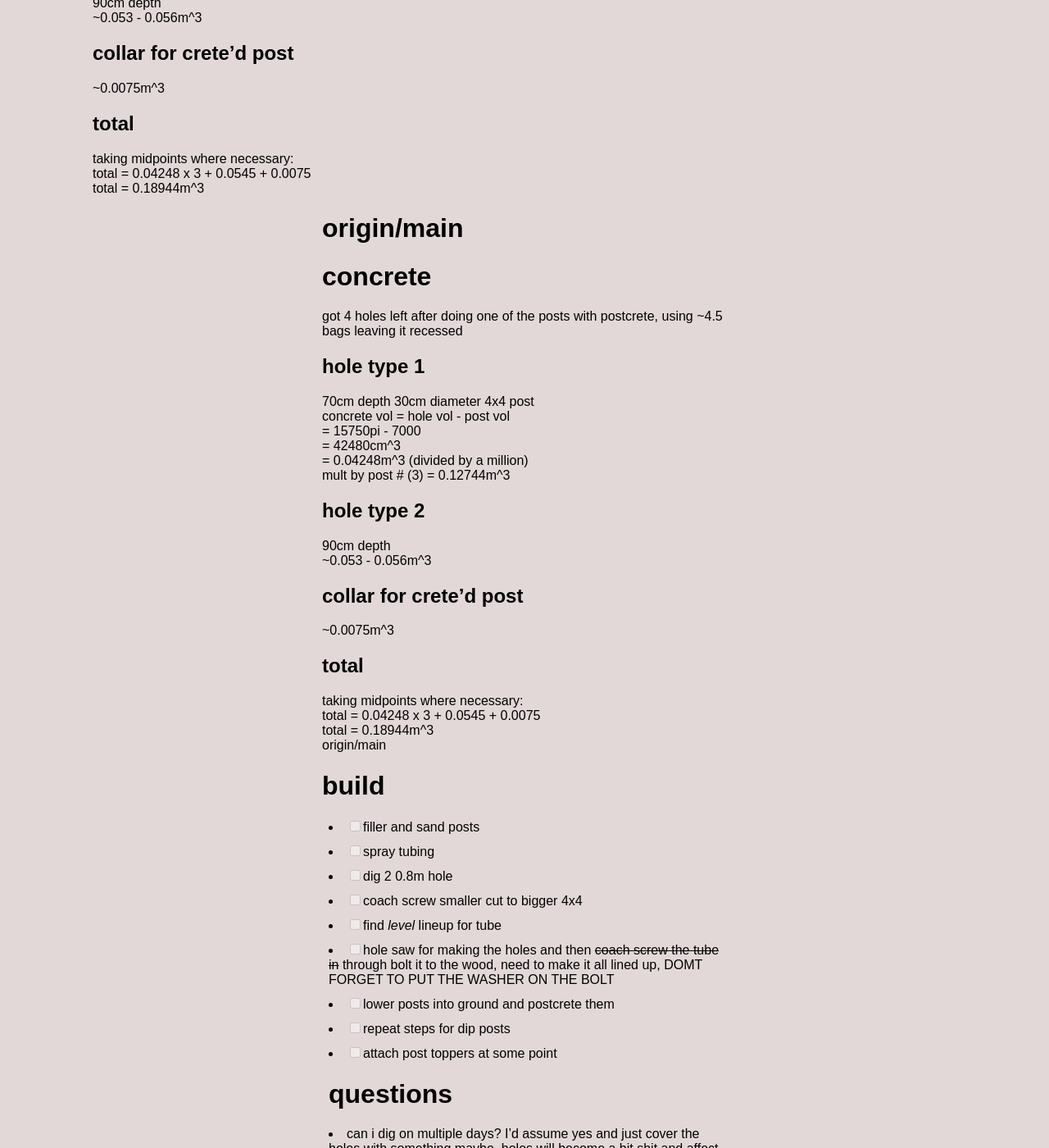
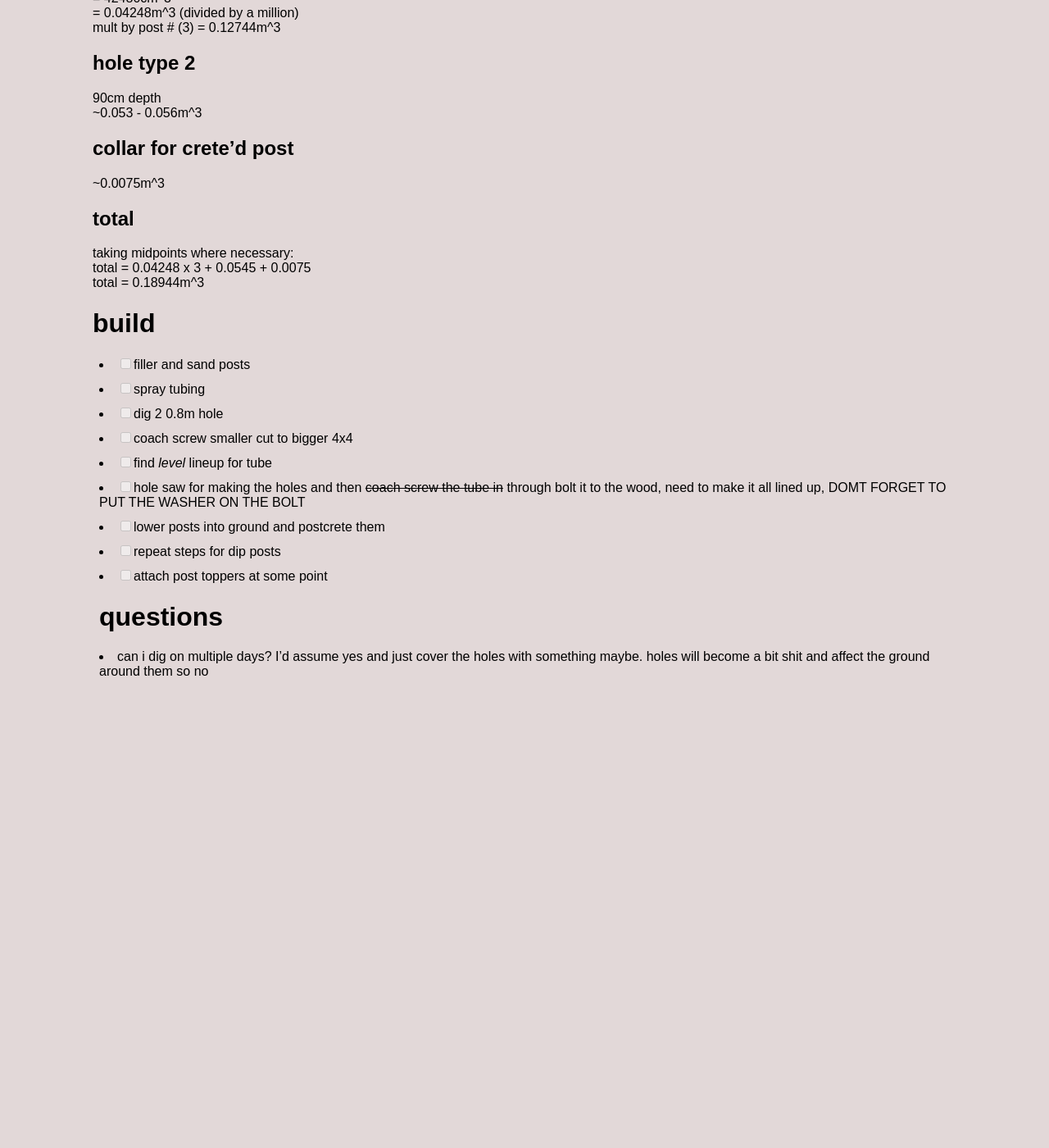
Before and after one commit to jsbaasi/jsbaasi.github.io, a Jekyll site: the page built from _posts/2026-06-08-garden-calisthenics-equipment.md, in a window 1280 px wide and 1400 px high, scrolled down 2009 px. Shown: the whole window at 82% size. Built offline with Jekyll 4.4.1, drawn with Linux system fonts in a browser that asks for light colours; after the commit the page ends 2873 px from its top, so only the background shows below that.

Commit message:
vault backup: 2026-08-16 15:22:45

```diff
--- a/_posts/2026-06-08-garden-calisthenics-equipment.md
+++ b/_posts/2026-06-08-garden-calisthenics-equipment.md
@@ -75,27 +77,6 @@
 taking midpoints where necessary:
 total = 0.04248 x 3 + 0.0545 + 0.0075
 total = 0.18944m^3
->>>>>>> origin/main
-=======
-# concrete
-got 4 holes left after doing one of the posts with postcrete, using ~4.5 bags leaving it recessed
-## hole type 1
-70cm depth 30cm diameter 4x4 post
-concrete vol = hole vol - post vol
-= 15750pi - 7000
-= 42480cm^3
-= 0.04248m^3 (divided by a million)
-mult by post # (3) = 0.12744m^3
-## hole type 2
-90cm depth
-~0.053 - 0.056m^3
-## collar for crete'd post
-~0.0075m^3
-## total
-taking midpoints where necessary:
-total = 0.04248 x 3 + 0.0545 + 0.0075
-total = 0.18944m^3
->>>>>>> origin/main
 # build
 - [ ] filler and sand posts
 - [ ] spray tubing
```
Also changed, not shown: other parts of _posts/2026-06-08-garden-calisthenics-equipment.md (+2 -0 lines).
